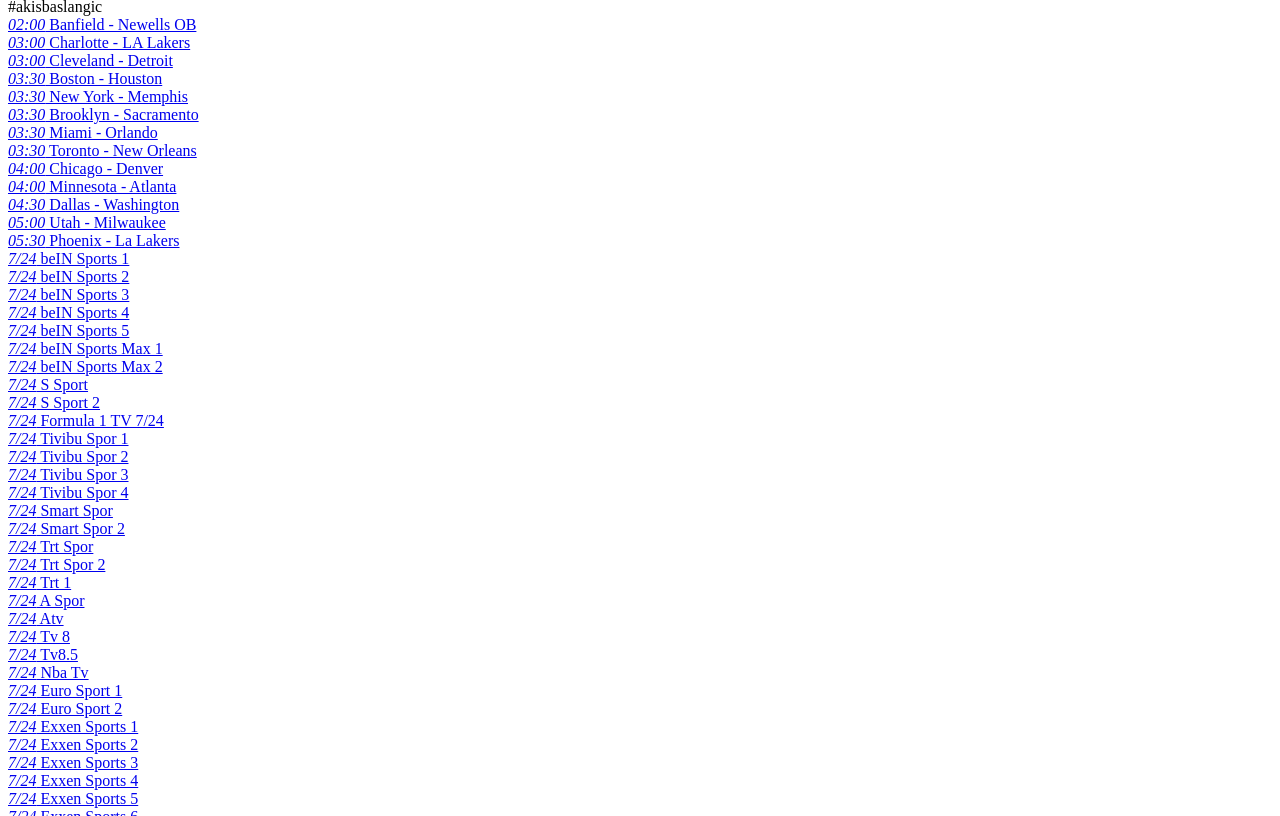
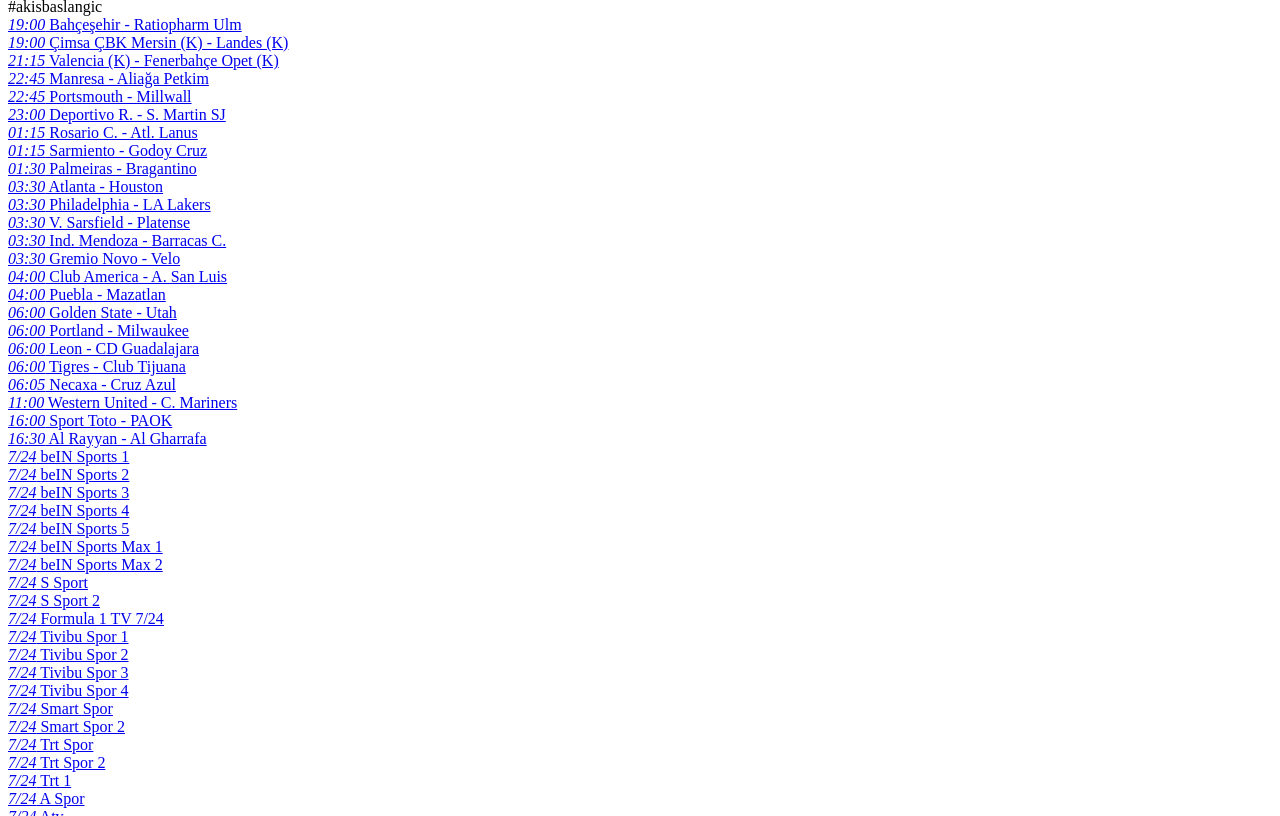
Before and after one commit to yozgatli6631/sitelerwp, a plain HTML site: page index.html in a window 1280 px wide. Shown: the part 5282-6098 px from the top of the page. Drawn offline with Linux system fonts and the light colour scheme.

Commit message:
Update index.html with broadcast schedule from yenisitelerakis.html

```diff
--- a/index.html
+++ b/index.html
@@ -33,69 +33,124 @@
 </a>
 
 #akisbaslangic
+<a href="/yayintrtspor" target="_blank">
+    <div class="sportrgool">
+        <i class="sportrgooltime">19:00</i> Bahçeşehir - Ratiopharm Ulm
+    </div>
+</a>
+<a href="/yayintrtspor2" target="_blank">
+    <div class="sportrgool">
+        <i class="sportrgooltime">19:00</i> Çimsa ÇBK Mersin (K) - Landes (K)
+    </div>
+</a>
+<a href="/yayinex1" target="_blank">
+    <div class="sportrgool">
+        <i class="sportrgooltime">21:15</i> Valencia (K) - Fenerbahçe Opet (K)
+    </div>
+</a>
+<a href="/yayint1" target="_blank">
+    <div class="sportrgool">
+        <i class="sportrgooltime">22:45</i> Manresa - Aliağa Petkim
+    </div>
+</a>
+<a href="/yayinex2" target="_blank">
+    <div class="sportrgool">
+        <i class="sportrgooltime">22:45</i> Portsmouth - Millwall
+    </div>
+</a>
+<a href="/yayinex3" target="_blank">
+    <div class="sportrgool">
+        <i class="sportrgooltime">23:00</i> Deportivo R. - S. Martin SJ
+    </div>
+</a>
+<a href="/yayinsmarts" target="_blank">
+    <div class="sportrgool">
+        <i class="sportrgooltime">01:15</i> Rosario C. - Atl. Lanus
+    </div>
+</a>
 <a href="/yayinatv" target="_blank">
     <div class="sportrgool">
-        <i class="sportrgooltime">02:00</i> Banfield - Newells OB
+        <i class="sportrgooltime">01:15</i> Sarmiento - Godoy Cruz
+    </div>
+</a>
+<a href="/yayinsms2" target="_blank">
+    <div class="sportrgool">
+        <i class="sportrgooltime">01:30</i> Palmeiras - Bragantino
     </div>
 </a>
 <a href="/yayintrt1" target="_blank">
     <div class="sportrgool">
-        <i class="sportrgooltime">03:00</i> Charlotte - LA Lakers
+        <i class="sportrgooltime">03:30</i> Atlanta - Houston
+    </div>
+</a>
+<a href="/yayinss" target="_blank">
+    <div class="sportrgool">
+        <i class="sportrgooltime">03:30</i> Philadelphia - LA Lakers
+    </div>
+</a>
+<a href="/yayinbm1" target="_blank">
+    <div class="sportrgool">
+        <i class="sportrgooltime">03:30</i> V. Sarsfield - Platense
+    </div>
+</a>
+<a href="/yayinbm2" target="_blank">
+    <div class="sportrgool">
+        <i class="sportrgooltime">03:30</i> Ind. Mendoza - Barracas C.
     </div>
 </a>
 <a href="/yayinex1" target="_blank">
     <div class="sportrgool">
-        <i class="sportrgooltime">03:00</i> Cleveland - Detroit
-    </div>
-</a>
-<a href="/yayinnbatv" target="_blank">
-    <div class="sportrgool">
-        <i class="sportrgooltime">03:30</i> Boston - Houston
-    </div>
-</a>
-<a href="/yayinss" target="_blank">
-    <div class="sportrgool">
-        <i class="sportrgooltime">03:30</i> New York - Memphis
+        <i class="sportrgooltime">03:30</i> Gremio Novo - Velo
     </div>
 </a>
 <a href="/yayinex2" target="_blank">
     <div class="sportrgool">
-        <i class="sportrgooltime">03:30</i> Brooklyn - Sacramento
+        <i class="sportrgooltime">04:00</i> Club America - A. San Luis
     </div>
 </a>
 <a href="/yayinex3" target="_blank">
     <div class="sportrgool">
-        <i class="sportrgooltime">03:30</i> Miami - Orlando
+        <i class="sportrgooltime">04:00</i> Puebla - Mazatlan
     </div>
 </a>
 <a href="/yayinex4" target="_blank">
     <div class="sportrgool">
-        <i class="sportrgooltime">03:30</i> Toronto - New Orleans
+        <i class="sportrgooltime">06:00</i> Golden State - Utah
     </div>
 </a>
 <a href="/yayinex5" target="_blank">
     <div class="sportrgool">
-        <i class="sportrgooltime">04:00</i> Chicago - Denver
+        <i class="sportrgooltime">06:00</i> Portland - Milwaukee
     </div>
 </a>
 <a href="/yayinex6" target="_blank">
     <div class="sportrgool">
-        <i class="sportrgooltime">04:00</i> Minnesota - Atlanta
+        <i class="sportrgooltime">06:00</i> Leon - CD Guadalajara
     </div>
 </a>
 <a href="/yayinex7" target="_blank">
     <div class="sportrgool">
-        <i class="sportrgooltime">04:30</i> Dallas - Washington
+        <i class="sportrgooltime">06:00</i> Tigres - Club Tijuana
     </div>
 </a>
 <a href="/yayineu1" target="_blank">
     <div class="sportrgool">
-        <i class="sportrgooltime">05:00</i> Utah - Milwaukee
+        <i class="sportrgooltime">06:05</i> Necaxa - Cruz Azul
     </div>
 </a>
 <a href="/yayineu2" target="_blank">
     <div class="sportrgool">
-        <i class="sportrgooltime">05:30</i> Phoenix - La Lakers
+        <i class="sportrgooltime">11:00</i> Western United - C. Mariners
+    </div>
+</a>
+<a href="/yayintrtspor2" target="_blank">
+    <div class="sportrgool">
+        <i class="sportrgooltime">16:00</i> Sport Toto - PAOK
+    </div>
+</a>
+<a href="/yayinex1" target="_blank">
+    <div class="sportrgool">
+        <i class="sportrgooltime">16:30</i> Al Rayyan - Al Gharrafa
     </div>
 </a>
 
```
